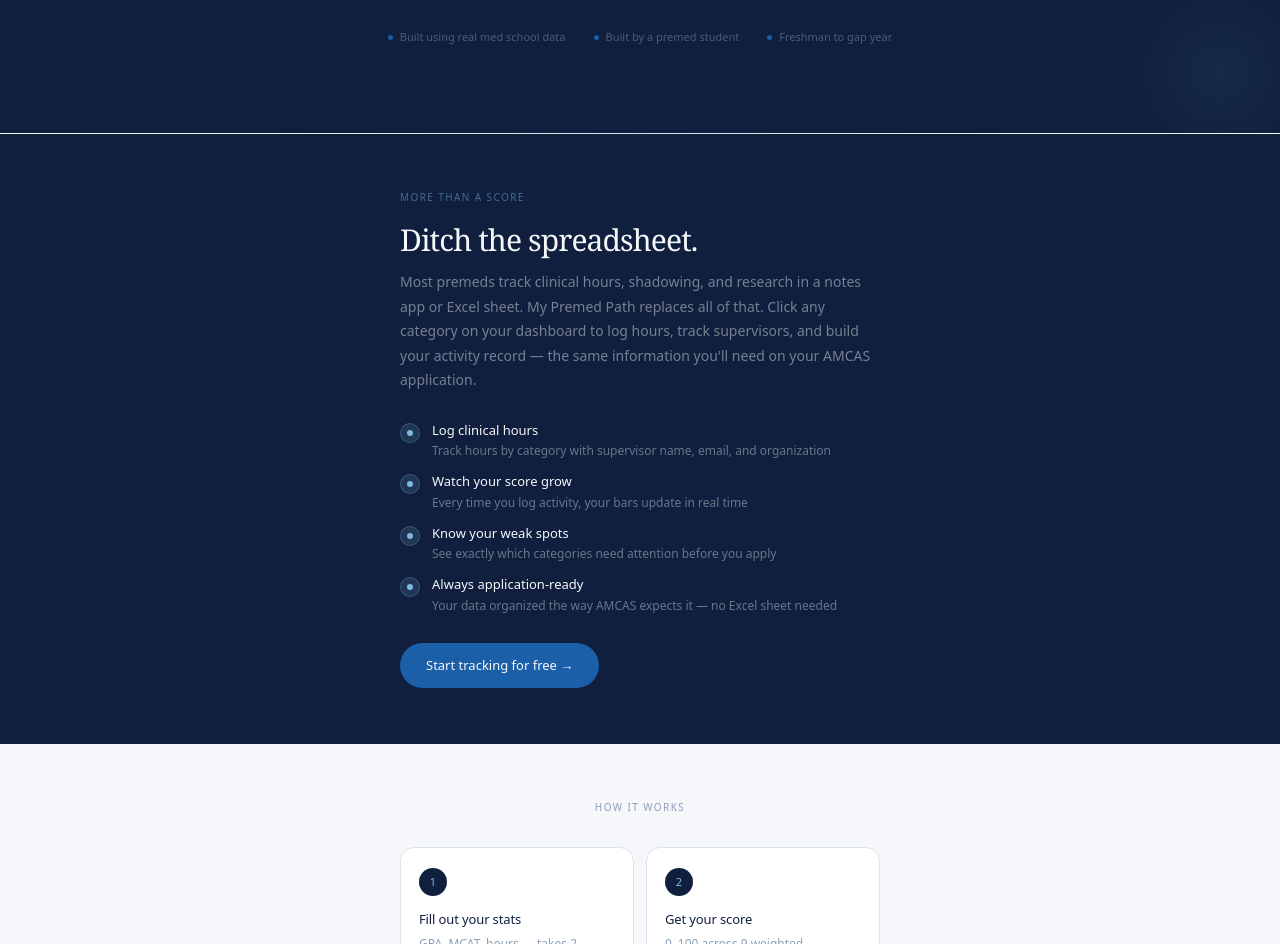
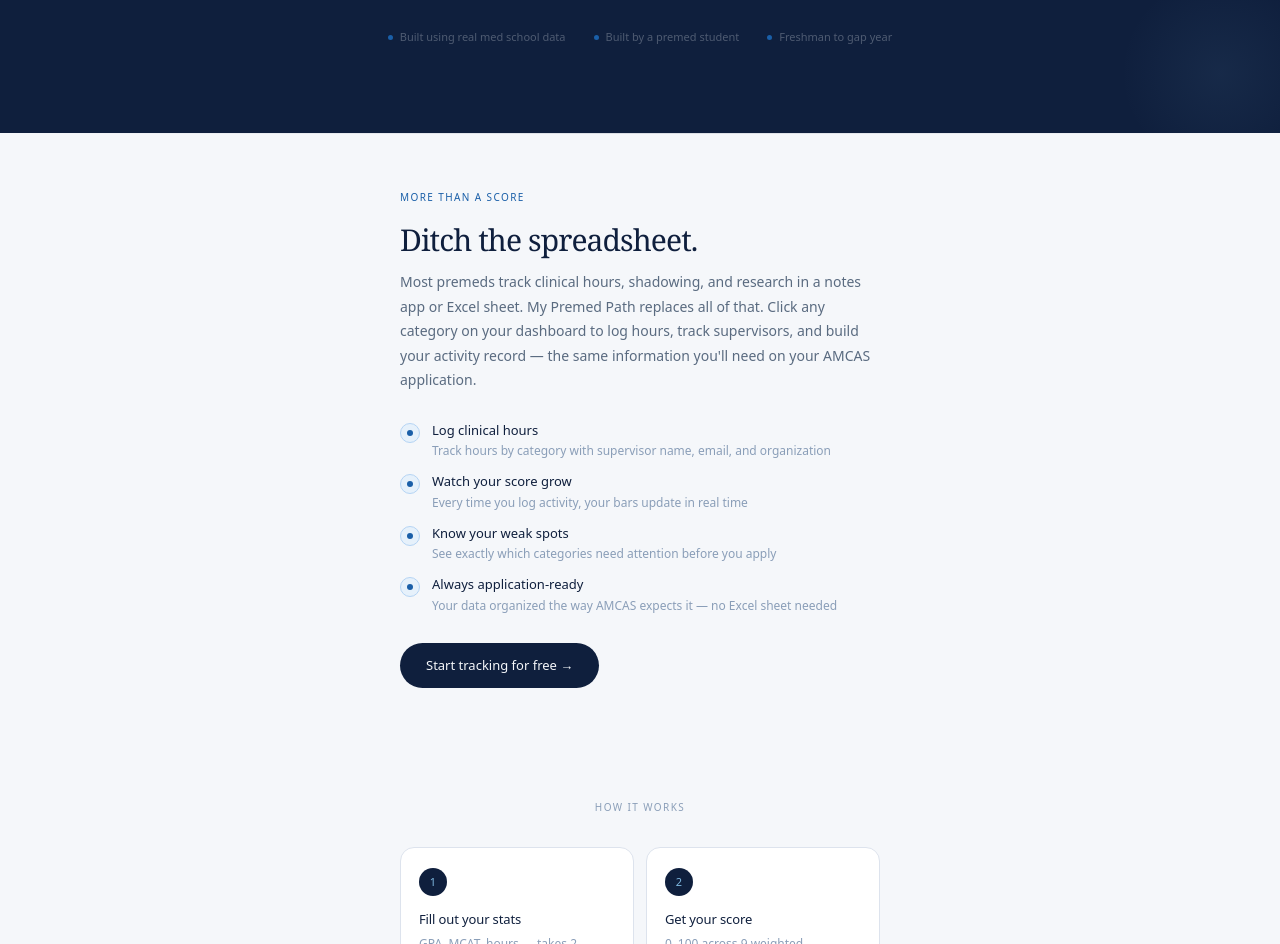
Before and after one commit to themix5651-hub/premed-project, a Next.js app: page / in a window 1280 px wide. Shown: the part 520-1464 px from the top of the page. Built offline with nearby package versions, Linux system fonts and the light colour scheme; no server answers.

Commit message:
tracking section light bg final

```diff
--- a/app/page.tsx
+++ b/app/page.tsx
@@ -33,7 +33,7 @@ export default function Home() {
           <span style={{ display: 'block', fontSize: 48, fontWeight: 400, color: '#7eb8e0', fontFamily: 'Georgia, serif', fontStyle: 'italic' }}>med school application stands.</span>
         </h1>
         <p style={{ fontSize: 14, color: 'rgba(245,247,250,0.38)', lineHeight: 1.75, maxWidth: 320, margin: '0 auto 36px' }}>
-          Scored across 9 categories adcoms actually evaluate — built using real data from students who got into med school.
+          Scored across 9 categories adcoms actually evaluate — calibrated against real AAMC matriculant data.
         </p>
         <div style={{ display: 'flex', gap: 10, justifyContent: 'center', flexWrap: 'wrap' }}>
           <Link href="/intake" style={{ background: '#1a5fa8', color: '#f5f7fa', textDecoration: 'none', padding: '14px 32px', borderRadius: 9999, fontSize: 14, fontWeight: 500 }}>
@@ -56,15 +56,15 @@ export default function Home() {
       <div style={{ height: '0.5px', background: 'linear-gradient(90deg, transparent, rgba(15,31,61,0.12), transparent)' }} />
 
       {/* TRACKING SECTION — moved up, first thing after hero */}
-      <section style={{ background: '#0f1f3d', padding: '56px 40px' }}>
+      <section style={{ background: '#f5f7fa', padding: '56px 40px' }}>
         <div style={{ maxWidth: 480, margin: '0 auto' }}>
-          <p style={{ fontSize: 10, letterSpacing: '0.14em', textTransform: 'uppercase', color: 'rgba(126,184,224,0.5)', marginBottom: 16 }}>
+          <p style={{ fontSize: 10, letterSpacing: '0.14em', textTransform: 'uppercase', color: '#1a5fa8', marginBottom: 16 }}>
             More than a score
           </p>
-          <h2 style={{ fontFamily: 'Georgia, serif', fontSize: 30, fontWeight: 400, color: '#f5f7fa', letterSpacing: '-0.03em', lineHeight: 1.25, marginBottom: 12 }}>
+          <h2 style={{ fontFamily: 'Georgia, serif', fontSize: 30, fontWeight: 400, color: '#0f1f3d', letterSpacing: '-0.03em', lineHeight: 1.25, marginBottom: 12 }}>
             Ditch the spreadsheet.
           </h2>
-          <p style={{ fontSize: 14, color: 'rgba(245,247,250,0.45)', lineHeight: 1.75, marginBottom: 28 }}>
+          <p style={{ fontSize: 14, color: '#5a6b80', lineHeight: 1.75, marginBottom: 28 }}>
             Most premeds track clinical hours, shadowing, and research in a notes app or Excel sheet. My Premed Path replaces all of that. Click any category on your dashboard to log hours, track supervisors, and build your activity record — the same information you&apos;ll need on your AMCAS application.
           </p>
           <div style={{ display: 'flex', flexDirection: 'column', gap: 12, marginBottom: 28 }}>
@@ -75,17 +75,17 @@ export default function Home() {
               { label: 'Always application-ready', sub: 'Your data organized the way AMCAS expects it — no Excel sheet needed' },
             ].map(item => (
               <div key={item.label} style={{ display: 'flex', alignItems: 'flex-start', gap: 12 }}>
-                <div style={{ width: 20, height: 20, borderRadius: '50%', background: 'rgba(126,184,224,0.15)', border: '0.5px solid rgba(126,184,224,0.25)', display: 'flex', alignItems: 'center', justifyContent: 'center', flexShrink: 0, marginTop: 2 }}>
-                  <div style={{ width: 6, height: 6, background: '#7eb8e0', borderRadius: '50%' }} />
+                <div style={{ width: 20, height: 20, borderRadius: '50%', background: '#e6f1fb', border: '0.5px solid #b5d4f4', display: 'flex', alignItems: 'center', justifyContent: 'center', flexShrink: 0, marginTop: 2 }}>
+                  <div style={{ width: 6, height: 6, background: '#1a5fa8', borderRadius: '50%' }} />
                 </div>
                 <div>
-                  <p style={{ fontSize: 13, fontWeight: 500, color: '#f5f7fa', marginBottom: 2 }}>{item.label}</p>
-                  <p style={{ fontSize: 12, color: 'rgba(245,247,250,0.4)', lineHeight: 1.5 }}>{item.sub}</p>
+                  <p style={{ fontSize: 13, fontWeight: 500, color: '#0f1f3d', marginBottom: 2 }}>{item.label}</p>
+                  <p style={{ fontSize: 12, color: '#8a9eb8', lineHeight: 1.5 }}>{item.sub}</p>
                 </div>
               </div>
             ))}
           </div>
-          <Link href="/intake" style={{ display: 'inline-block', background: '#1a5fa8', color: '#f5f7fa', textDecoration: 'none', padding: '13px 26px', borderRadius: 9999, fontSize: 13, fontWeight: 500 }}>
+          <Link href="/intake" style={{ display: 'inline-block', background: '#0f1f3d', color: '#f5f7fa', textDecoration: 'none', padding: '13px 26px', borderRadius: 9999, fontSize: 13, fontWeight: 500 }}>
             Start tracking for free →
           </Link>
         </div>
```
